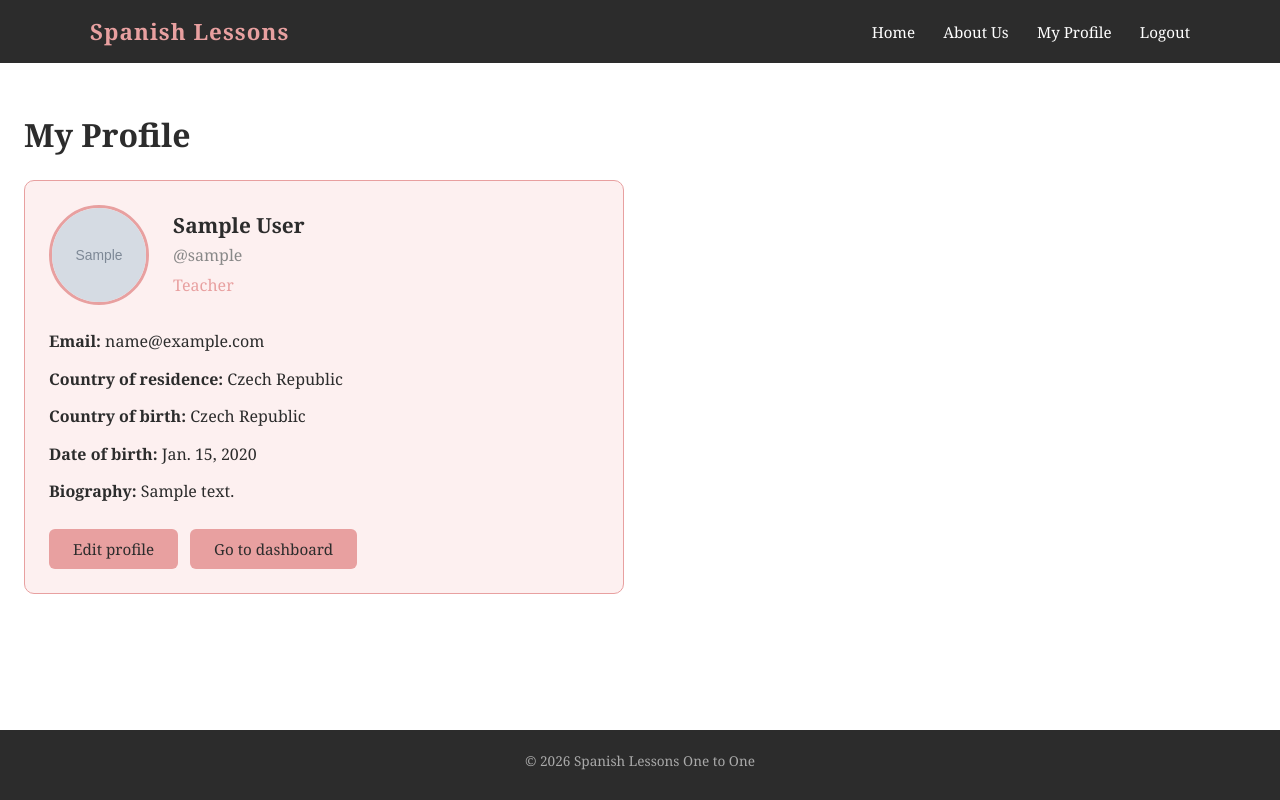
After one commit to damgarciabe-boop/spanish-booking-app, a Django app: page /profile/ in a window 1280 px wide. The commit adds this page. Run offline with Django 5.2, Linux system fonts and the light colour scheme; a user stored in the database is signed in; tables that the repository leaves empty hold one stand-in row (values such as "Sample post"); grey boxes marked "Sample" are stand-in pictures; parts of the project's set-up code (start-up, migrations or seed data) failed here and were passed over.

Commit message:
Changes in design

```diff
--- a/spanishapp/models.py
+++ b/spanishapp/models.py
@@ -31,9 +31,7 @@ class StudentProfile(User):
     country_of_residence = CountryField(blank=True)
     level = models.ForeignKey(
         LanguageLevel,
-        on_delete=models.PROTECT,
-        null=True,
-        blank=True
+        on_delete=models.PROTECT
     )
     def get_age(self):
         if self.date_of_birth:
--- a/spanishapp/templates/spanishapp/about.html
+++ b/spanishapp/templates/spanishapp/about.html
@@ -17,7 +17,7 @@
             <img src="{{ teacher.photo.url }}" class="teacher-photo" style="margin: 0 auto 16px;">
         {% endif %}
         <h4>{{ teacher.first_name }} {{ teacher.last_name }}</h4>
-        <p class="min-level">{{ teacher.country_of_birth }}</p>
+        <p class="min-level">{{ teacher.country_of_birth.name }}</p>
         <p>{{ teacher.biography }}</p>
     </div>
     {% endfor %}
--- a/spanishapp/templates/spanishapp/base.html
+++ b/spanishapp/templates/spanishapp/base.html
@@ -16,6 +16,7 @@
                 <a href="{% url 'home' %}">Home</a>
                 <a href="/about/">About Us</a>
                 {% if request.user.is_authenticated %}
+                    <a href="{% url 'my_profile' %}">My Profile</a>
                     <a href="{% url 'logout' %}">Logout</a>
                 {% else %}
                     <a href="{% url 'login' %}">Login</a>
@@ -23,6 +24,8 @@
             </div>
         </div>
     </nav>
+
+    {% block banner %}{% endblock %}
 
     {% if messages %}
         {% for message in messages %}
--- /dev/null
+++ b/spanishapp/templates/spanishapp/my_profile.html
@@ -0,0 +1,48 @@
+{% extends "spanishapp/base.html" %}
+
+{% block title %}My Profile{% endblock %}
+
+{% block content %}
+<h2>My Profile</h2>
+
+<div class="confirm-card" style="max-width: 600px;">
+    <div style="display: flex; align-items: center; gap: 24px; margin-bottom: 24px;">
+        {% if profile.photo %}
+            <img src="{{ profile.photo.url }}" class="teacher-photo" style="width: 100px; height: 100px;">
+        {% else %}
+            <div style="width: 100px; height: 100px; border-radius: 50%; background-color: #E8A0A0; display: flex; align-items: center; justify-content: center; font-size: 2rem; color: white;">
+                {{ profile.first_name|first }}
+            </div>
+        {% endif %}
+        <div>
+            <h3 style="margin: 0;">{{ profile.first_name }} {{ profile.last_name }}</h3>
+            <p style="color: #888; margin: 4px 0;">@{{ profile.username }}</p>
+            {% if is_teacher %}
+                <p style="color: #E8A0A0; margin: 0;">Teacher</p>
+            {% else %}
+                <p style="color: #E8A0A0; margin: 0;">Student</p>
+            {% endif %}
+        </div>
+    </div>
+
+    <p><strong>Email:</strong> {{ profile.email }}</p>
+    <p><strong>Country of residence:</strong> {{ profile.country_of_residence.name }}</p>
+    <p><strong>Country of birth:</strong> {{ profile.country_of_birth.name }}</p>
+    <p><strong>Date of birth:</strong> {{ profile.date_of_birth }}</p>
+    {% if not is_teacher %}
+        <p><strong>Language level:</strong> {{ profile.level }}</p>
+    {% else %}
+        <p><strong>Biography:</strong> {{ profile.biography }}</p>
+    {% endif %}
+
+    <div class="button-group" style="margin-top: 24px;">
+        <a href="{% url 'edit_profile' %}"><button>Edit profile</button></a>
+        {% if is_teacher %}
+            <a href="{% url 'teacher_dashboard' %}"><button>Go to dashboard</button></a>
+        {% else %}
+            <a href="{% url 'student_dashboard' %}"><button>Go to dashboard</button></a>
+        {% endif %}
+    </div>
+</div>
+
+{% endblock %}
--- a/spanishapp/templates/spanishapp/student_dashboard.html
+++ b/spanishapp/templates/spanishapp/student_dashboard.html
@@ -1,6 +1,10 @@
 {% extends "spanishapp/base.html" %}
 
 {% block title %}Student Dashboard{% endblock %}
+
+{% block banner %}
+<div class="student-banner">Student Dashboard</div>
+{% endblock %}
 
 {% block content %}
 <h2>Welcome, {{ request.user.first_name }}!</h2>
--- a/spanishapp/templates/spanishapp/teacher_dashboard.html
+++ b/spanishapp/templates/spanishapp/teacher_dashboard.html
@@ -1,6 +1,10 @@
 {% extends "spanishapp/base.html" %}
 
 {% block title %}Teacher Dashboard{% endblock %}
+
+{% block banner %}
+<div class="teacher-banner">Teacher Dashboard</div>
+{% endblock %}
 
 {% block content %}
 <h2>Welcome, {{ request.user.first_name }}!</h2>
--- a/spanishapp/views.py
+++ b/spanishapp/views.py
@@ -8,6 +8,7 @@ from django.utils import timezone
 from datetime import timedelta
 from django.core.mail import send_mail
 from django.contrib import messages
+from .forms import StudentRegistrationForm, TimeSlotForm, EditStudentProfileForm, EditTeacherProfileForm
 
 
 def home(request):
@@ -51,21 +52,41 @@ def logout_view(request):
 
 @login_required
 def student_dashboard(request):
+    if TeacherProfile.objects.filter(id=request.user.id).exists():
+        return redirect('teacher_dashboard')
+    try:
+        StudentProfile.objects.get(id=request.user.id)
+    except StudentProfile.DoesNotExist:
+        return redirect('/admin/')
     return render(request, 'spanishapp/student_dashboard.html')
 
 @login_required
 def teacher_dashboard(request):
+    if not TeacherProfile.objects.filter(id=request.user.id).exists():
+        return redirect('student_dashboard')
     teacher = TeacherProfile.objects.get(id=request.user.id)
     bookings = Booking.objects.filter(time_slot__teacher=teacher)
     time_slots = TimeSlot.objects.filter(teacher=teacher).order_by('start_date_time')
     return render(request, "spanishapp/teacher_dashboard.html", {"bookings": bookings, "time_slots": time_slots})
-
 @login_required
 def booking(request):
-    student = StudentProfile.objects.get(id=request.user.id)
-
+    if TeacherProfile.objects.filter(id=request.user.id).exists():
+        return redirect('teacher_dashboard')
+    try:
+        student = StudentProfile.objects.get(id=request.user.id)
+    except StudentProfile.DoesNotExist:
+        return redirect('/admin/')
+    if student.level is None:
+        return render(request, 'spanishapp/booking.html', {'no_level': True})
     courses = CourseType.objects.filter(min_level__order__lte=student.level.order)
-    return render(request, "spanishapp/booking.html", {"courses": courses})
+    last_booking = Booking.objects.filter(student=student).order_by('-id').first()
+    last_teacher = last_booking.time_slot.teacher if last_booking else None
+    return render(request, "spanishapp/booking.html", {
+    "courses": courses,
+    "student": student,
+    "last_teacher": last_teacher,
+    "last_booking": last_booking,
+})
 
 @login_required
 def booking_teachers (request, course_id):
@@ -211,3 +232,49 @@ def request_cancellation(request, booking_id):
     booking.save()
 
     return redirect('my_bookings')
+
+
+@login_required
+def my_profile(request):
+    is_teacher = TeacherProfile.objects.filter(id=request.user.id).exists()
+    if is_teacher:
+        profile = TeacherProfile.objects.get(id=request.user.id)
+    else:
+        profile = StudentProfile.objects.get(id=request.user.id)
+    return render(request, 'spanishapp/my_profile.html', {'profile': profile, 'is_teacher': is_teacher})
+
+@login_required
+def edit_profile(request):
+    is_teacher = TeacherProfile.objects.filter(id=request.user.id).exists()
+    if is_teacher:
+        profile = TeacherProfile.objects.get(id=request.user.id)
+        FormClass = EditTeacherProfileForm
+    else:
+        profile = StudentProfile.objects.get(id=request.user.id)
+        FormClass = EditStudentProfileForm
+
+    if request.method == 'POST':
+        form = FormClass(request.POST, request.FILES, instance=profile)
+        if form.is_valid():
+            form.save()
+            new_password = request.POST.get('new_password')
+            confirm_password = request.POST.get('confirm_password')
+            if new_password:
+                if new_password == confirm_password:
+                    profile.set_password(new_password)
+                    profile.save()
+                else:
+                    return render(request, 'spanishapp/edit_profile.html', {
+                        'form': form,
+                        'is_teacher': is_teacher,
+                        'error': 'Passwords do not match'
+                    })
+            return redirect('my_profile')
+    else:
+        form = FormClass(instance=profile)
+
+    return render(request, 'spanishapp/edit_profile.html', {
+        'form': form,
+        'is_teacher': is_teacher,
+        'profile': profile
+    })
--- a/spanishproject/urls.py
+++ b/spanishproject/urls.py
@@ -29,8 +29,8 @@ urlpatterns = [
     path('password-reset/done/', auth_views.PasswordResetDoneView.as_view(template_name='spanishapp/password_done.html'), name='password_reset_done'),
     path('password-reset-confirm/<uidb64>/<token>/', auth_views.PasswordResetConfirmView.as_view(template_name='spanishapp/password_confirm.html'), name='password_reset_confirm'),
     path('password-reset-complete/', auth_views.PasswordResetCompleteView.as_view(template_name='spanishapp/password_complete.html'), name='password_reset_complete'),
-
+    path('profile/', views.my_profile, name='my_profile'),
+    path('profile/edit/', views.edit_profile, name='edit_profile'),
     ]
 
-
 urlpatterns += static(settings.MEDIA_URL, document_root=settings.MEDIA_ROOT)
```
Also changed, not shown: spanishapp/forms.py (+26 -1 lines), spanishapp/static/spanishapp/style.css (+52 -0 lines), spanishapp/templates/spanishapp/booking.html (+16 -1 lines), spanishapp/templates/spanishapp/edit_profile.html (added, +34 -0 lines), spanishapp/templates/spanishapp/home.html (+6 -6 lines), spanishapp/migrations/0008_alter_studentprofile_level.py (added). Lines whose indentation alone changed are shown as unchanged.
